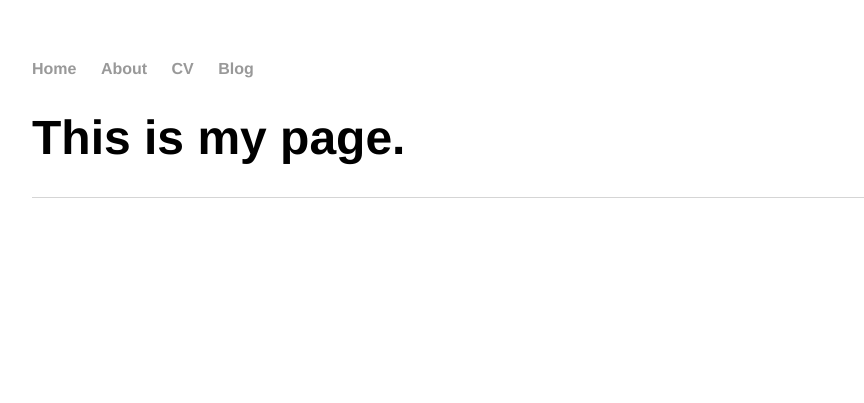
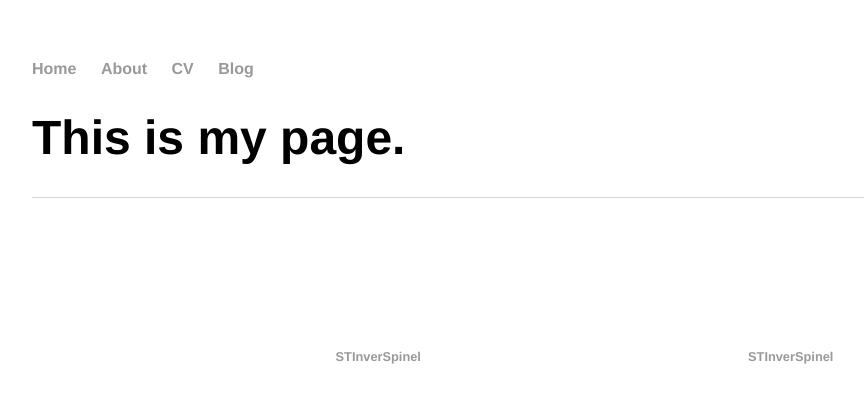
Before and after one commit to SoTaInverSpinel/SoTaInverSpinel.github.io, a Jekyll site: the page built from index.html, in a window 1280 px wide. Shown: the top 403 px of the page, without its empty margins (160-1024 px from the left). Built offline with Jekyll 4.4.1, drawn with Linux system fonts in a browser that asks for light colours.

Commit message:
some update

```diff
--- a/_config.yml
+++ b/_config.yml
@@ -1,2 +1,3 @@
 name: STInverSpinel
 markdown: kramdown
+permalink: /blog/:year/:month/:day/:title
--- a/_layouts/default.html
+++ b/_layouts/default.html
@@ -19,7 +19,18 @@
         </div>
 
         <footer>
-
+                  <ul class="social-media-list">
+                    <li><a href="https://github.com/SoTaInverSpinel">
+                        <svg class="svg-icon">
+                          <use xlink:href="/assets/minima-social-icons.svg#github"></use>
+                        </svg> <span class="username">STInverSpinel</span></a>
+                    </li>
+                    <li><a href="https://www.twitter.com/STInverSpinel">
+                        <svg class="svg-icon">
+                          <use xlink:href="/assets/minima-social-icons.svg#twitter"></use>
+                        </svg>
+                        <span class="username">STInverSpinel</span></a></li>
+                  </ul>
         </footer>
     </body>
 </html>
```
